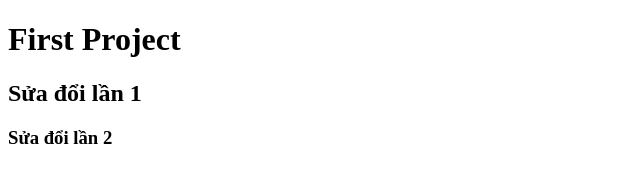
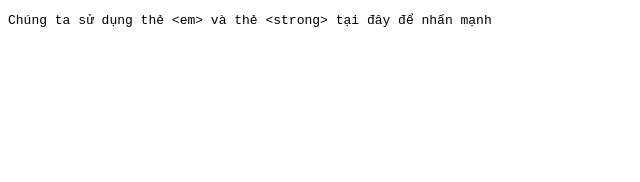
Before and after one commit to NguyenThanhSon2002/Project2, a plain HTML site: page index.html in a window 1280 px wide. Shown: the whole page, without its empty margins (0-640 px from the left). Drawn offline with Linux system fonts and the light colour scheme.

Commit message:
2. Commit lần 2

```diff
--- a/index.html
+++ b/index.html
@@ -1,13 +1,11 @@
 <!DOCTYPE html>
 <html lang="en">
-<head>
-    <meta charset="UTF-8">
-    <meta name="viewport" content="width=device-width, initial-scale=1.0">
+  <head>
+    <meta charset="UTF-8" />
+    <meta name="viewport" content="width=device-width, initial-scale=1.0" />
     <title>Document</title>
-</head>
-<body>
-    <h1>First Project</h1>
-    <h2>Sửa đổi lần 1</h2>
-    <h3>Sửa đổi lần 2</h3>
-</body>
+  </head>
+  <body>
+    <pre>Chúng ta sử dụng thẻ <code>&lt;em&gt;</code> và thẻ <code>&lt;strong&gt;</code> tại đây để nhấn mạnh</pre>
+  </body>
 </html>
```
Also changed, not shown: text.txt.
